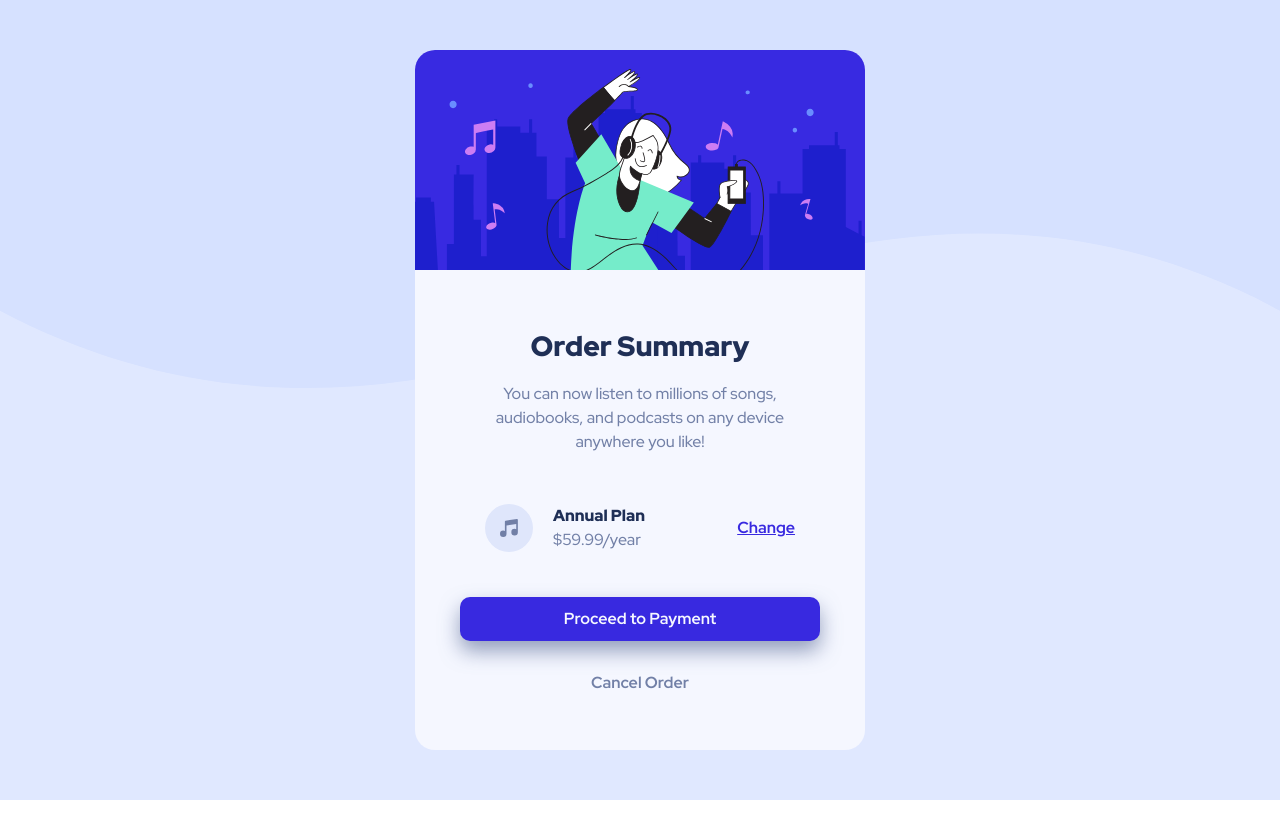
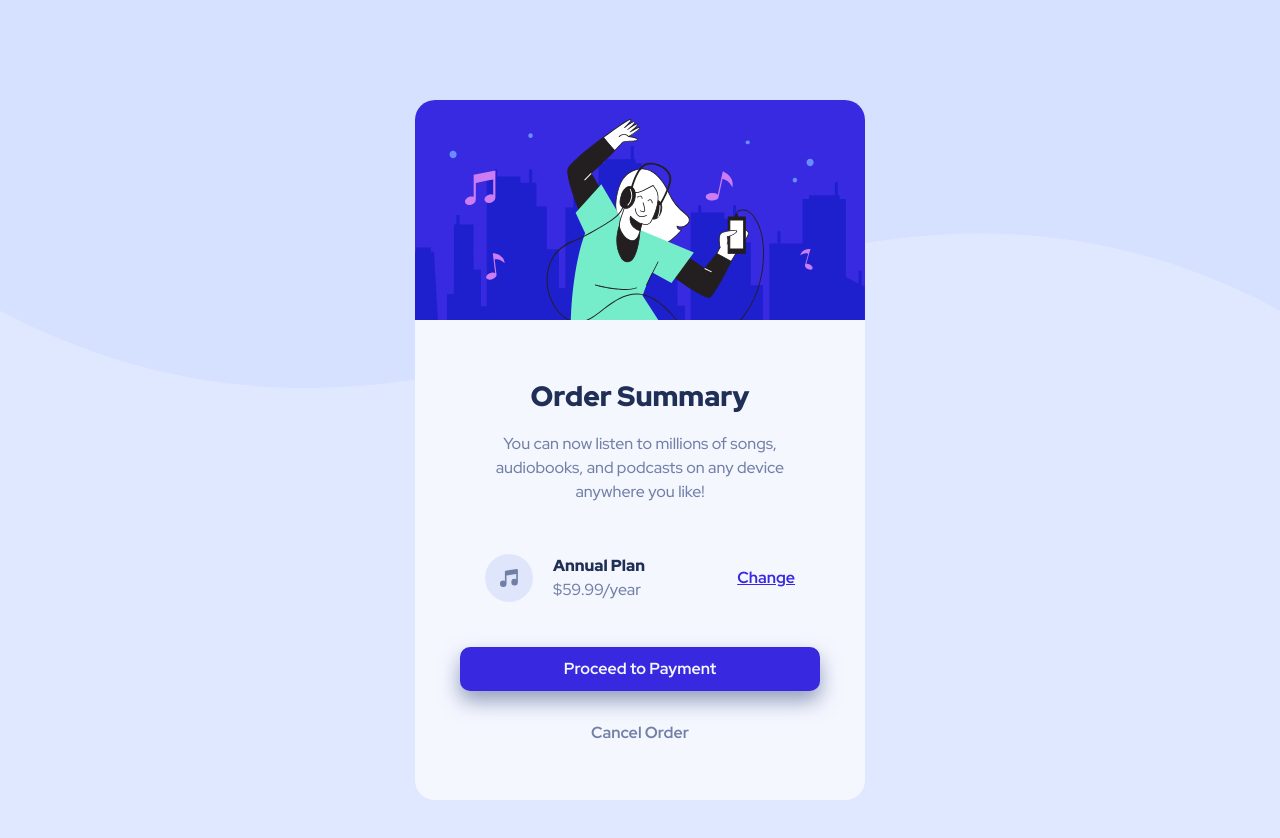
Before and after one commit to vircoding/order-summary-component-frontend-mentor, a plain HTML site: page index.html in a window 1280 px wide. Before the commit the page ends 800 px from the top, so only its background shows below. Drawn offline with Linux system fonts and the light colour scheme.

Commit message:
fixing some issues 2

```diff
--- a/css/styles.css
+++ b/css/styles.css
@@ -36,7 +36,7 @@ body {
     background-image: url(../images/pattern-background-desktop.svg);
     background-repeat: no-repeat;
     background-size: contain;
-    min-height: 100vh;
+    min-height: 900px;
     display: flex;
     justify-content: center;
     align-items: center;
```
